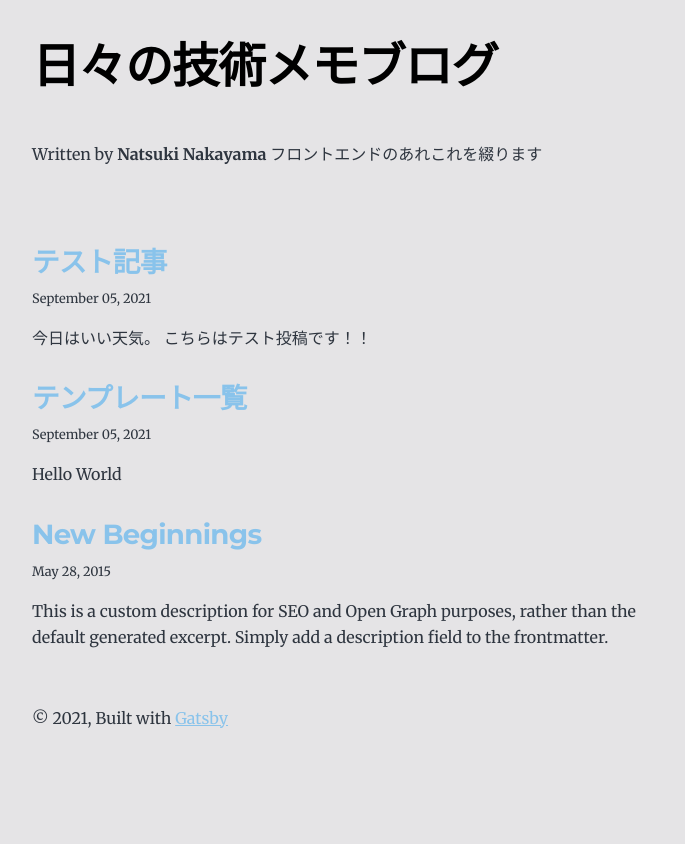
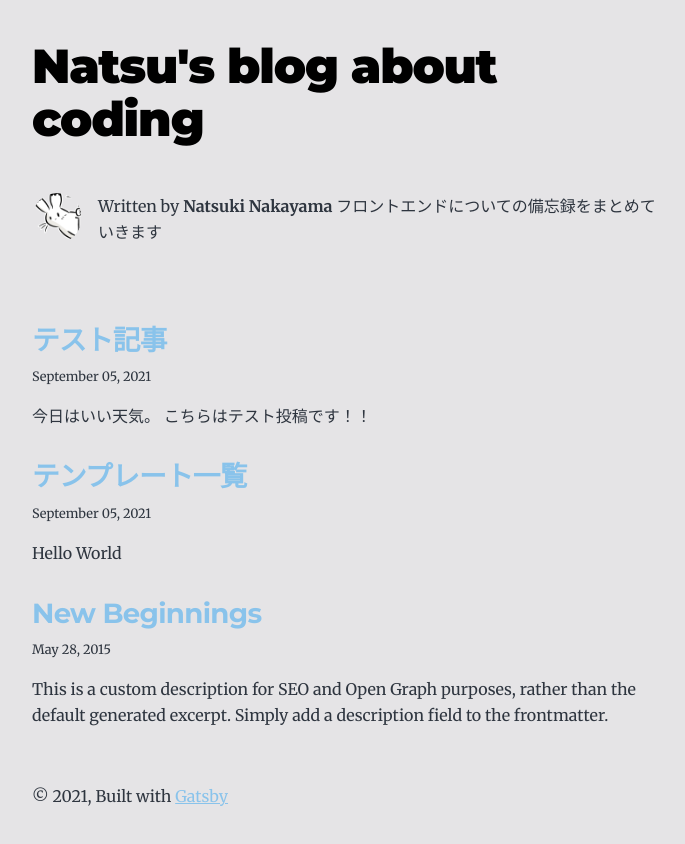
Before and after one commit to natsu08-n/my_gatsby_blog, a Gatsby site: page / in a window 1280 px wide. Shown: the whole page, without its empty margins (292-977 px from the left). Before the commit the page ends 800 px from the top, so only its background shows below. Built offline with nearby package versions, Linux system fonts and the light colour scheme; Gatsby itself is replaced by a stand-in of ours.

Commit message:
プロフィール少し変更

```diff
--- a/gatsby-config.js
+++ b/gatsby-config.js
@@ -1,9 +1,9 @@
 module.exports = {
   siteMetadata: {
-    title: `日々の技術メモブログ`,
+    title: `Natsu's blog about coding`,
     author: {
       name: `Natsuki Nakayama`,
-      summary: `フロントエンドのあれこれを綴ります`,
+      summary: `フロントエンドについての備忘録をまとめていきます`,
     },
     description: `A starter blog demonstrating what Gatsby can do.`,
     siteUrl: `https://gatsby-starter-blog-demo.netlify.app/`,
--- a/src/components/bio.js
+++ b/src/components/bio.js
@@ -12,7 +12,7 @@ import Image from "gatsby-image"
 const Bio = () => {
   const data = useStaticQuery(graphql`
     query BioQuery {
-      avatar: file(absolutePath: { regex: "/profile-pic.jpg/" }) {
+      avatar: file(absolutePath: { regex: "/profile-pic.png/" }) {
         childImageSharp {
           fixed(width: 50, height: 50, quality: 95) {
             ...GatsbyImageSharpFixed
```
